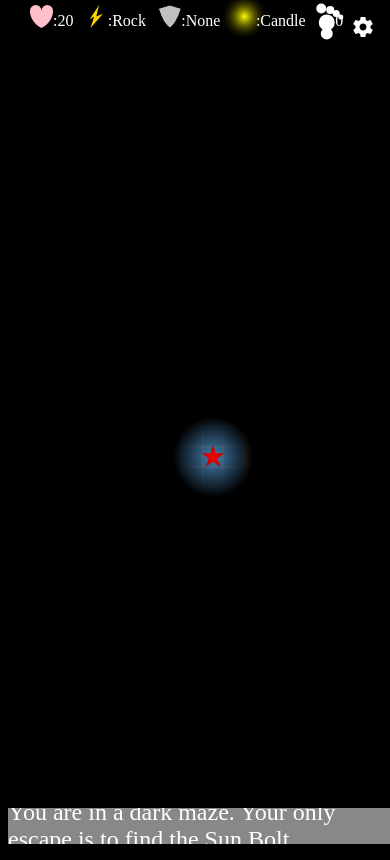
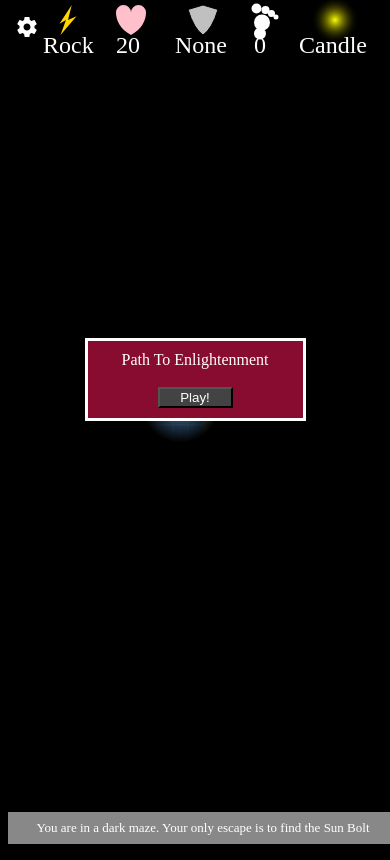
Before and after one commit to genestd/darkwizard, a React app: page / in a window 390 px wide. Built offline with nearby package versions, Linux system fonts and the light colour scheme.

Commit message:
mobile enhancements

```diff
--- a/package.json
+++ b/package.json
@@ -4,6 +4,7 @@
   "description": "",
   "main": "index.js",
   "scripts": {
+    "start": "webpack-dev-server --host 0.0.0.0",
     "test": "webpack-dev-server"
   },
   "devDependencies": {
--- a/src/actions/index.js
+++ b/src/actions/index.js
@@ -7,6 +7,8 @@ export const TOGGLE_DARKNESS = 'TOGGLE_DARKNESS'
 export const SET_MONSTER_DENSITY = 'SET_MONSTER_DENSITY'
 export const SET_ROOM_DENSITY = 'SET_ROOM_DENSITY'
 export const SET_TILE_SIZE = 'SET_TILE_SIZE'
+export const SET_TOUCH = 'SET_TOUCH'
+export const HIDE_SPLASH = 'HIDE_SPLASH'
 
 export const generateLevel = () => ({
   type: GENERATE_LEVEL
@@ -43,3 +45,10 @@ export const setTileSize = (t) => ({
   type: SET_TILE_SIZE,
   payload: t
 })
+export const setTouch = (touch) => ({
+  type: SET_TOUCH,
+  payload: touch
+})
+export const hideSplash = () => ({
+  type: HIDE_SPLASH
+})
--- a/src/components/Map.js
+++ b/src/components/Map.js
@@ -3,9 +3,11 @@ import * as Actions from '../actions'
 import {bindActionCreators} from 'redux'
 import {connect} from 'react-redux'
 import Shapes from '../utils/Shapes'
+import touchEvent from '../utils/touchEvent'
 import Scoreboard from '../components/Scoreboard'
 import Snackbar from '../components/Snackbar'
 import SettingsContainer from '../components/SettingsContainer'
+import Splash from '../components/Splash'
 
 class Map extends React.Component{
 
@@ -14,6 +16,14 @@ class Map extends React.Component{
     this.keypressEvent = this.keypressEvent.bind(this)
     this.updateDimensions = this.updateDimensions.bind(this)
     this.draw = this.draw.bind(this)
+    this.state = {
+      up: '',
+      down: '',
+      left: '',
+      right: '',
+      timer: 0,
+      isTouched: false
+    }
   }
 
   updateDimensions() {
@@ -35,6 +45,7 @@ class Map extends React.Component{
     window.addEventListener('resize', this.updateDimensions)
     this.updateDimensions()
   }
+
   //remove eventListers
   componentWillUnmount(){
     document.removeEventListener('keydown', this.keypressEvent)
@@ -45,10 +56,68 @@ class Map extends React.Component{
     this.updateDimensions()
     this.draw()
   }
+
   componentDidUpdate(){
     this.draw()
   }
+
+  handleTouch(e){
+    if(this.props.splash) return
+    e.preventDefault()
+
+
+    let id = e.target.id
+      , vector={}
+      , timer = 0
+      , now = new Date().getTime()
+    this.setState({ [id]: id + '-push ',
+                     isTouched: true })
+    switch(id){
+      case 'up':
+        vector = {x:0, y:-1}
+        this.props.actions.movePlayer(vector)
+        break
+      case 'down':
+        vector = {x:0, y:1}
+        this.props.actions.movePlayer(vector)
+        break
+      case 'left':
+        vector = {x:-1, y:0}
+        this.props.actions.movePlayer(vector)
+        break
+      case 'right':
+        vector = {x:1, y:0}
+        this.props.actions.movePlayer(vector)
+        break
+      default:
+        console.log('handleTouch error')
+    }
+    //wait 150ms.  if still touched, start the interval timer
+    window.setTimeout(function(){
+      if(this.state.isTouched){
+        timer = window.setInterval( function(timer){
+          if(this.state.isTouched){
+            this.props.actions.movePlayer(vector)
+          } else {
+            window.clearInterval(timer)
+          }
+        }.bind(this),150)
+        this.setState({timer: timer})
+      }
+   }.bind(this), 150)
+
+  }
+
+  handleTouchEnd(e){
+    e.preventDefault()
+    let id = e.target.id
+    this.setState({ [id]: '',
+                    isTouched: false})
+    window.clearInterval(this.state.timer)
+  }
+
   keypressEvent(e){
+    if (this.props.splash) return
     if (!this.props.gameover && !this.props.levelComplete){
       switch(e.which){
         case 37:
@@ -184,9 +253,20 @@ class Map extends React.Component{
     return value
   }
 
+showTouchControls(){
+    return(
+      <div className='controls'>
+        <div className={this.state.up + 'up'} id="up" onTouchStart={(e)=>{this.handleTouch(e)}} onTouchEnd={(e)=>{this.handleTouchEnd(e)}}>.</div>
+        <div className={this.state.down + 'down'} id="down" onTouchStart={(e)=>{this.handleTouch(e)}} onTouchEnd={(e)=>{this.handleTouchEnd(e)}}>.</div>
+        <div className={this.state.left + 'left'} id="left" onTouchStart={(e)=>{this.handleTouch(e)}} onTouchEnd={(e)=>{this.handleTouchEnd(e)}}>.</div>
+        <div className={this.state.right + 'right'} id="right" onTouchStart={(e)=>{this.handleTouch(e)}} onTouchEnd={(e)=>{this.handleTouchEnd(e)}}>.</div>
+      </div>
+    )
+  }
   render(){
     return(
       <div>
+        {this.props.splash ? <Splash /> : ''}
         <SettingsContainer getDim={this.updateDimensions}/>
         <Scoreboard />
         <Snackbar getDim={this.updateDimensions}/>
@@ -194,7 +274,8 @@ class Map extends React.Component{
         </canvas>
         <canvas className="centered" id="dungeon1" width={this.props.viewWidth} height={this.props.viewHeight}>
         </canvas>
-       </div>
+        {this.props.touch ? this.showTouchControls() : ''}
+      </div>
     )
   }
 }
@@ -218,7 +299,9 @@ const mapStateToProps = (state) => {
     viewHeight: state.map.viewHeight,
     levelComplete: state.map.levelComplete,
     gameover: state.map.gameover,
-    darkness: state.map.darkness
+    darkness: state.map.darkness,
+    splash: state.ui.splash,
+    touch: state.ui.touchEnabled
   })
 };
 
--- a/src/components/Scoreboard.js
+++ b/src/components/Scoreboard.js
@@ -19,73 +19,88 @@ class Scoreboard extends React.Component{
     this.draw()
   }
 
+  fitFont(context){
+    let block = Math.round(this.props.sbWidth/4),
+        fontsize = this.props.sbWidthsbWidth > 700 ? 32 : 24,
+        allText = [this.props.player.getHealth(), this.props.player.getWeapon(), this.props.player.getArmor(),
+                this.props.player.getMoves(), this.props.player.getLightSource()],
+        longest=0,
+        checkText=''
+
+        for(let i=0; i<allText.length;i++){
+          if(allText[i].length > longest){
+            longest = allText[i].length
+            checkText = allText[i]
+          }
+        }
+        context.font = fontsize + "px serif"
+    let textLength = context.measureText(checkText).width
+    context.font = fontsize + "px serif"
+    while(textLength > block){
+      fontsize--
+      context.font = fontsize + "px serif"
+      textLength = context.measureText(checkText).width
+    }
+    return fontsize
+  }
+
+  getOffset(ctx, text, size){
+    let textLength = ctx.measureText(text).width
+    return Math.round( ((this.props.sbWidth/16 * size) - textLength)/2)
+  }
+
+
   draw(){
-    let blocksize = 40, xpos=10, fontsize = 33, totalLength = 0, buffer=10
+    console.log('viewwidth: ', this.props.sbWidth)
+    let blocksize = 40, xpos=10, fontsize = 33, totalLength = 0, buffer=10, textProps = {}, blockWidth=Math.round(this.props.sbWidth/16)
     let ctx = document.getElementById('sb').getContext('2d')
+    if( this.props.sbWidth < 400) blocksize=30
     //Initialize transform state
     ctx.setTransform( 1,0,0,1,0,0)
-    ctx.clearRect(0,0,this.props.viewWidth, this.props.sbHeight)
+    ctx.clearRect(0,0,this.props.sbWidth, this.props.sbHeight)
 
-    let healthText = ":"+this.props.player.getHealth()
-    let weaponText = ":"+this.props.player.getWeapon()
-    let armorText = ":"+this.props.player.getArmor()
-    let lightText = ":"+this.props.player.getLightSource()
-    let expText = "XP: "+this.props.player.getExp()
-    let mvText = ": "+this.props.player.getMoves()
-    let htLength, wtLength, atLength, ltLength, xpLength, mvLength
-    while ( totalLength > this.props.viewWidth || totalLength === 0){
-      ctx.font = fontsize-- + "px serif"
-      blocksize--
-      htLength = ctx.measureText(healthText).width + 10
-      wtLength = ctx.measureText(weaponText).width + 10
-      atLength = ctx.measureText(armorText).width + 10
-      ltLength = ctx.measureText(lightText).width + 10
-      xpLength = ctx.measureText(expText).width + 10
-      mvLength = ctx.measureText(mvText).width  + 10
-      totalLength = 10 + htLength + wtLength + atLength + ltLength + xpLength + mvLength + blocksize*4
-    }
-    Shapes.drawHeart(ctx, xpos, buffer/2, blocksize)
+    Shapes.drawWeapon(ctx, blockWidth*2-blocksize/2, buffer/2, blocksize)
+    Shapes.drawHeart(ctx, blockWidth*4, buffer/2, blocksize)
+    Shapes.drawShield(ctx, blockWidth*7, buffer/2, blocksize)
+    Shapes.drawFoot(ctx, blockWidth*10-blockWidth/4, buffer/2, blocksize)
+    Shapes.drawLight(ctx, blockWidth*12.5, buffer/2, blocksize, Math.round(this.props.player.getLightLevel()*.6))
+
     ctx.fillStyle = 'white'
-    ctx.font = fontsize + 'px serif'
-    ctx.textBaseline='middle'
-    xpos += blocksize
-    ctx.fillText(healthText, xpos, buffer+blocksize/2)
-    xpos += htLength
-    Shapes.drawWeapon(ctx, xpos, buffer/2, blocksize)
-    xpos += blocksize
-    ctx.fillStyle = 'white'
-    ctx.font = fontsize + 'px serif'
-    ctx.textBaseline='middle'
-    ctx.fillText(weaponText, xpos, buffer+blocksize/2)
-    xpos += wtLength
-    Shapes.drawShield(ctx, xpos, buffer/2, blocksize)
-    xpos += blocksize
-    ctx.fillStyle = 'white'
-    ctx.font = fontsize + 'px serif'
-    ctx.textBaseline='middle'
-    ctx.fillText(armorText, xpos, buffer+blocksize/2)
-    xpos += atLength
-    Shapes.drawLight(ctx, xpos, buffer/2, blocksize, Math.round(this.props.player.getLightLevel()*.6))
-    xpos += blocksize
-    ctx.fillStyle = 'white'
-    ctx.font = fontsize + 'px serif'
-    ctx.textBaseline='middle'
-    ctx.fillText(lightText, xpos, buffer+blocksize/2)
-    xpos+=ltLength
-    Shapes.drawFoot(ctx, xpos, buffer/2, blocksize)
-    xpos+=blocksize
-    ctx.fillStyle = 'white'
-    ctx.font = fontsize + 'px serif'
-    ctx.textBaseline='middle'
-    ctx.fillText(mvText, xpos-15, buffer+blocksize/2)
+    ctx.font =  this.fitFont(ctx) + 'px serif'
+    ctx.textBaseline='top'
+    ctx.fillText(this.props.player.getWeapon(), this.getOffset(ctx, this.props.player.getWeapon(), 4), buffer/2+blocksize)
+    ctx.fillText(this.props.player.getHealth(), blockWidth*3.5+this.getOffset(ctx, this.props.player.getHealth(), 2), buffer/2+blocksize)
+    ctx.fillText(this.props.player.getArmor(), blockWidth*5.5+this.getOffset(ctx, this.props.player.getArmor(), 4), buffer/2+blocksize)
+    ctx.fillText(this.props.player.getMoves(), blockWidth*9+this.getOffset(ctx, this.props.player.getMoves(), 2), buffer/2+blocksize)
+    ctx.fillText(this.props.player.getLightSource(), blockWidth*11+this.getOffset(ctx, this.props.player.getLightSource(), 4), buffer/2+blocksize)
 
+/*    textProps = this.initText(ctx,this.props.player.getWeapon(), 2)
+    if (textProps.fontSize < fontsize) fontsize=textProps.fontSize
+    ctx.font =  textProps.fontSize + 'px serif'
+    xpos += blockWidth
+
+    textProps = this.initText(ctx,this.props.player.getArmor(), 2)
+    if (textProps.fontSize < fontsize) fontsize=textProps.fontSize
+    ctx.font =  textProps.fontSize + 'px serif'
+    ctx.fillText(this.props.player.getArmor(), xpos, buffer+blocksize)
+    xpos += blockWidth
+
+    textProps = this.initText(ctx,this.props.player.getLightSource(),2)
+    if (textProps.fontSize < fontsize) fontsize=textProps.fontSize
+    ctx.font =  textProps.fontSize + 'px serif'
+    ctx.fillText(this.props.player.getLightSource(), xpos, buffer+blocksize)
+    xpos += blockWidth
+
+    textProps = this.initText(ctx,this.props.player.getMoves(), 1)
+    ctx.font =  textProps.fontSize + 'px serif'
+    ctx.fillText(this.props.player.getMoves(), xpos, buffer+blocksize)*/
   }
 
   render(){
     let player = this.props.player
     return (
       <div className="scoreboard">
-        <canvas id='sb' width={this.props.viewWidth} height={this.props.sbHeight}>
+        <canvas id='sb' width={this.props.sbWidth} height={this.props.sbHeight}>
         <div className='data'>Health: {player.health}</div><div className='data'>Weapon: {player.getWeapon()}</div>
         <div className='data'>Armor: {player.getArmor()}</div><div className='data'>Light: {player.getLightSource()}</div>
         <div className='data'>XP: {player.getExp()}</div><div className = 'data'>Moves: {player.getMoves()}</div>
@@ -98,8 +113,9 @@ class Scoreboard extends React.Component{
 const mapStateToProps = (state) => {
   return ({
     player: state.map.player,
-    viewWidth: state.map.viewWidth,
-    sbHeight: state.map.sbHeight
+    sbWidth: state.map.sbWidth,
+    sbHeight: state.map.sbHeight,
+    blocksize: state.map.blocksize
   })
 }
 const mapDispatchToProps = (dispatch) => {
--- a/src/components/Settings.js
+++ b/src/components/Settings.js
@@ -25,6 +25,9 @@ class Settings extends React.Component{
             <li>Tile Size:<br/>
               <input name="ts" type="range" min={15} max={25} step={5} value={this.props.ts} onChange={(e)=>{this.props.handleChange(e.target)}}/>
             </li>
+            <li>Touch Controls:<br/>
+              <input name="tc" type="range" min={0} max={1} step={1} value={this.props.tc} onChange={(e)=>{this.props.handleChange(e.target)}}/>
+            </li>
           </ul>
         </div>
       </div>
--- a/src/components/SettingsContainer.js
+++ b/src/components/SettingsContainer.js
@@ -12,7 +12,6 @@ class SettingsContainer extends React.Component{
   }
 
   handleChange(target){
-
     switch( target.name){
       case "td":
         this.props.actions.toggleDarkness(target.value)
@@ -28,7 +27,12 @@ class SettingsContainer extends React.Component{
         this.props.actions.setTileSize(parseInt(target.value))
         this.props.getDim()
         break;
-    end
+      case "tc":
+        console.log(target.value)
+        let touch = (target.value==="1" ? true : false)
+        this.props.actions.setTouch(touch)
+        this.props.actions.toggleMenu()
+        break
     }
   }
 
@@ -39,20 +43,24 @@ class SettingsContainer extends React.Component{
                   md={this.props.monsterDensity}
                   rd={this.props.roomDensity}
                   ts={this.props.blocksize}
-                  toggleMenu={this.props.actions.toggleMenu}
+                  tc={ this.props.touch ? 1 : 0}
+                  toggleMenu={()=>{if(!this.props.splash)this.props.actions.toggleMenu()}}
                   menuClass={this.props.menuClass} />
     )
   }
 }
 
 const mapStateToProps = (state) => {
+  console.log(state)
   return ({
     showMenu: state.ui.showMenu,
     menuClass: state.ui.menuClass,
     darkness: state.map.darkness,
     monsterDensity: state.map.monsterDensity,
     roomDensity: state.map.roomDensity,
-    blocksize: state.map.blocksize
+    blocksize: state.map.blocksize,
+    touch: state.ui.touchEnabled,
+    splash: state.ui.splash
   })
 }
 
--- /dev/null
+++ b/src/components/Splash.js
@@ -0,0 +1,41 @@
+import React from 'react'
+import {bindActionCreators} from 'redux'
+import {connect} from 'react-redux'
+import * as Actions from '../actions'
+
+class Splash extends React.Component{
+  constructor(props){
+    super(props)
+  }
+
+  handleClick(e){
+    this.props.actions.setTouch(false)
+    this.props.actions.hideSplash()
+  }
+  handleTouch(e){
+    e.preventDefault()
+    this.props.actions.setTouch(true)
+    this.props.actions.hideSplash()
+  }
+  render(){
+    return( <div id='splash' className='splash' onClick={(e)=>{this.handleClick(e)}} onTouchEnd={(e)=>{this.handleTouch(e)}}>
+              Path To Enlightenment <br/><br/>
+              <button id='play'>Play!</button>
+            </div>
+    )
+  }
+}
+
+const mapStateToProps = (state) => {
+  return ({
+    touch: state.ui.touchEnabled
+  })
+}
+
+const mapDispatchToProps = (dispatch) => {
+  return ({
+    actions: bindActionCreators(Actions, dispatch)
+  })
+}
+
+export default connect(mapStateToProps, mapDispatchToProps)(Splash)
--- a/src/reducers/mapReducer.js
+++ b/src/reducers/mapReducer.js
@@ -36,6 +36,7 @@ function setDefaults(lvl){
     viewWidth: 320,
     viewHeight: 450,
     sbHeight: 80,
+    sbWidth: 320,
     message: 'You are in a dark maze. Your only escape is to find the Sun Bolt',
     gameover: false,
     levelComplete: false,
@@ -212,8 +213,14 @@ const mapReducer = function( state=INITIAL_STATE, action){
       let h = (mapH < action.payload.height ? mapH : action.payload.height)
       newState = update(state, {
         viewWidth: {$set: w},
-        viewHeight: {$set: h-110}
+        viewHeight: {$set: h-110},
+        sbWidth: {$set: action.payload.width}
       })
+      if (action.payload.width < 500){
+        newState=update(newState, {
+          blocksize: {$set: 15}
+        })
+      }
       return newState
 
     case RESET_MESSAGE:
--- a/src/reducers/uiReducer.js
+++ b/src/reducers/uiReducer.js
@@ -1,8 +1,11 @@
-import {TOGGLE_MENU} from '../actions'
+import {TOGGLE_MENU, SET_TOUCH, HIDE_SPLASH} from '../actions'
+
 
 const INITIAL_STATE = {
   showMenu: false,
-  menuClass: 'hideMenu'
+  menuClass: 'hideMenu',
+  touchEnabled: false,
+  splash: true
 }
 
 function uiReducer(state=INITIAL_STATE, action){
@@ -14,6 +17,13 @@ function uiReducer(state=INITIAL_STATE, action){
       return Object.assign({}, state, {showMenu: !state.showMenu, menuClass: newClass})
       break
 
+    case SET_TOUCH:
+    console.log(action)
+      return Object.assign({}, state, {touchEnabled: action.payload})
+
+    case HIDE_SPLASH:
+      return Object.assign({}, state, {splash: false})
+
     default:
       return Object.assign({}, state)
   }
--- /dev/null
+++ b/src/styles/Map.scss
@@ -0,0 +1,58 @@
+
+.up, .down, .left, .right{
+  color: white;
+  background-color: white;
+  position: fixed;
+}
+.up{
+  width: 25px;
+  height:30px;
+  border-top-left-radius: 10px;
+  border-top-right-radius: 10px;
+  right: 40px;
+  bottom: 105px;
+  opacity: .7;
+}
+.down{
+  width: 25px;
+  height:30px;
+  right: 40px;
+  bottom: 50px;
+  border-bottom-left-radius: 10px;
+  border-bottom-right-radius: 10px;
+  opacity: .7;
+}
+.left{
+  width: 30px;
+  height:25px;
+  right: 65px;
+  bottom: 80px;
+  border-top-left-radius: 10px;
+  border-bottom-left-radius: 10px;
+  opacity: .7;
+}
+.right{
+  width: 30px;
+  height:25px;
+  right: 10px;
+  bottom: 80px;
+  border-top-right-radius: 10px;
+  border-bottom-right-radius: 10px;
+  opacity: .7;
+}
+.up-push{
+  transform: translateY(-2px);
+  opacity: .6;
+}
+.down-push{
+  transform: translateY(2px);
+  opacity: .6;
+}
+.left-push{
+  transform: translateX(2px);
+  opacity: .6;
+}
+.right-push{
+  transform: translateX(-2px);
+  opacity: .6;
+}
--- a/src/styles/Snackbar.scss
+++ b/src/styles/Snackbar.scss
@@ -6,7 +6,7 @@
   margin-left: auto;
   margin-right: auto;
   bottom: 0;
-  height: 1.5em;
+  height: 2.5em;
   transition: height .3s ease-out;
   display: flex;
   flex-direction: column;
@@ -17,7 +17,7 @@
 }
 
 .show{
-  max-height: 1.5em;
+  max-height: 2.5em;
 }
 .hide{
   height: 0;
@@ -26,3 +26,19 @@
   padding: 0;
   margin: 0;
 }
+@media screen and (min-width: 501px) and (max-width: 700px){
+  .snackbar{
+    font-size: 18px;
+  }
+  .show{
+    max-height: 2.5em;
+  }
+}
+@media screen and (max-width: 500px){
+  .snackbar{
+    font-size: 13px;
+  }
+  .show{
+    max-height: 2.5em;
+  }
+}
--- /dev/null
+++ b/src/styles/Splash.scss
@@ -0,0 +1,20 @@
+.splash{
+  color: white;
+  border: 3px solid white;
+  padding: 10px;
+  width: 250px;
+  margin: 0 auto;
+  position: absolute;
+  left: 0;
+  right: 0;
+  max-width: 50%;
+  top: 40%;
+  text-align: center;
+  background-color: #880c30;
+  button{
+    color: white;
+    background-color: #434343;
+    width: 75px;
+    margin: 0 auto;
+  }
+}
--- a/src/styles/main.scss
+++ b/src/styles/main.scss
@@ -1,9 +1,12 @@
 @import '../styles/Snackbar';
+@import '../styles/Map';
+@import '../styles/Splash';
 
 body{
   background-color: black;
   color: white;
-  min-height: 100%;
+  min-height: 100vh;
+  width: 100%;
 }
 .scoreboard{
   position: fixed;
@@ -38,13 +41,13 @@ body{
 .menu-icon{
   position: fixed;
   top: 15px;
-  right: 15px;
+  left: 15px;
   z-index: 2;
 }
 .navigation{
   position: fixed;
   top: 30px;
-  right: 0;
+  left: 0;
   max-width: 200px;
   background-color: #000000;
   z-index: 1;
@@ -64,5 +67,5 @@ body{
 }
 .hideMenu{
   transition: transform .5s ease-out;
-  transform: translateX(200px)
+  transform: translateX(-200px)
 }
--- a/src/utils/Player.js
+++ b/src/utils/Player.js
@@ -31,7 +31,7 @@ const armor = [
     protection: 20 },
   { name: 'Enchanted Gloves',
     protection: 25 },
-  { name: 'Cloak of Protection',
+  { name: 'Invisibility Cloak',
     protection: 25 }
 ]
 const lights = [
--- a/src/utils/Shapes.js
+++ b/src/utils/Shapes.js
@@ -3,6 +3,7 @@ const Shapes = {
   // draws a simple line-based shield shape
   drawShield: function(context,x,y,size){
     // begin custom shape
+    context.save()
     context.beginPath();
     context.moveTo(x+size/2,y);
     context.lineTo(x, y+.15*size)
@@ -15,6 +16,7 @@ const Shapes = {
     context.fillStyle = 'silver';
     context.fill();
     context.stroke();
+    context.restore()
   },
 
   //draws a star to represent the player.  rotation is done to get star point at 0 degrees
@@ -34,6 +36,7 @@ const Shapes = {
 
   //
   drawGlow: function(ctxTop, x, y, lightRadius){
+    ctxTop.save()
     ctxTop.globalCompositeOperation = "xor"
     ctxTop.beginPath()
     var gradient = ctxTop.createRadialGradient(x, y, lightRadius, x, y, 0);
@@ -44,10 +47,12 @@ const Shapes = {
     ctxTop.fill()
     ctxTop.closePath()
     ctxTop.globalCompositeOperation = "source-over"
+    ctxTop.restore()
   },
 
   // a glowing orb
   drawLight: function(ctxTop, x, y, size, lightRadius){
+    ctxTop.save()
     ctxTop.beginPath()
     var gradient = ctxTop.createRadialGradient(x+size/2, y+size/2, lightRadius, x+size/2, y+size/2, 0);
     gradient.addColorStop(0, 'rgba(0,0,0,0)');
@@ -56,9 +61,11 @@ const Shapes = {
     ctxTop.arc(x+size/2,y+size/2, size, 0, 2*Math.PI, true)
     ctxTop.fill()
     ctxTop.closePath()
+    ctxTop.restore()
   },
 
   drawHeart: function(context, x, y, size){
+    context.save()
     context.beginPath()
     context.moveTo(x, y+size/4)
     context.arc(x+size/4, y+size/4, size/4, 1 * Math.PI, 2 * Math.PI);
@@ -69,11 +76,13 @@ const Shapes = {
     context.fillStyle ='pink'
     context.fill();
     context.closePath()
+    context.restore()
   },
 
   // designed for a 20px block...
   // applied a scale for other block sizes
   drawMonster: function(ctx,x,y,size){
+    ctx.save()
     x=x+4
     y=y+size/3
     let scale = size/20
@@ -106,10 +115,12 @@ const Shapes = {
     ctx.arc(x+(10*scale) + lookRight, y+(6*scale), 2, 0, Math.PI * 2, true);//x+10
     ctx.closePath()
     ctx.fill();
+    ctx.restore()
 
   },
 
   drawWeapon: function(ctx, x, y, size){
+    ctx.save()
     ctx.fillStyle = 'gold';
     ctx.beginPath();
     ctx.moveTo(x+size/2+size/8, y)
@@ -122,9 +133,11 @@ const Shapes = {
     ctx.closePath()
     ctx.stroke()
     ctx.fill()
+    ctx.restore()
   },
 
   drawFoot: function(ctx, x, y, size){
+    ctx.save()
     ctx.moveTo(x+size/2+size/8, y)
     ctx.beginPath()
     ctx.fillStyle='white'
@@ -138,12 +151,14 @@ const Shapes = {
     ctx.moveTo(x+4, y+17.5)
     ctx.arc(x+8, y+17.5, 8, 0, Math.PI * 2, true);
     ctx.moveTo(x+4, y+28.5)
-    ctx.arc(x+8, y+28.5, 6, 0, Math.PI * 2, true);
+    ctx.arc(x+6, y+28.5, 6, 0, Math.PI * 2, true);
     ctx.fill()
     ctx.closePath()
+    ctx.restore()
   },
 
   drawBoss: function(ctx, x, y, size){
+    ctx.save()
     let count=1
     for(let i=size/2; i>=2; i=i-2){
       count++
@@ -154,6 +169,7 @@ const Shapes = {
       ctx.fill()
       ctx.closePath()
     }
+    ctx.restore()
   },
 
   drawExit: function(ctx, x, y, size){
@@ -161,6 +177,7 @@ const Shapes = {
   },
 
   reveal: function(ctxTop, width, height){
+    //ctxTop.save()
     let time = new Date()
     let maxRadius = ( width >  height ? width : height)
     let step = maxRadius/40
@@ -181,6 +198,7 @@ const Shapes = {
     window.setTimeout( function(){
       window.clearInterval(t)
     }, 2000)
+    //ctxTop.restore()
   }
 }
 
--- /dev/null
+++ b/src/utils/touchEvent.js
@@ -0,0 +1,34 @@
+//for touch and hold, see https://jsfiddle.net/le17i/Pvcpg/10/
+var touchEvent = (function() {
+	var eventName = null
+	, isTouched = false
+  , timer = 0
+
+	var getPointTime = function() {
+	  var date = new Date();
+	 	return date.getTime();
+	};
+
+	return {
+
+		startEv: function(event, dir) {
+			this.isTouched = true;
+      this.timer = window.setInterval( function(){
+        this.props.actions.movePlayer(dir)
+      }, 250)
+  		},
+
+		endEv: function(event) {
+			this.isTouched = false;
+      window.clearInterval(this.timer)
+		},
+
+		getEventName: function() {
+			return this.eventName;
+		},
+
+
+	};
+
+})();
+export default touchEvent
```
Also changed, not shown: dist/index_bundle.js, 1 other file.
